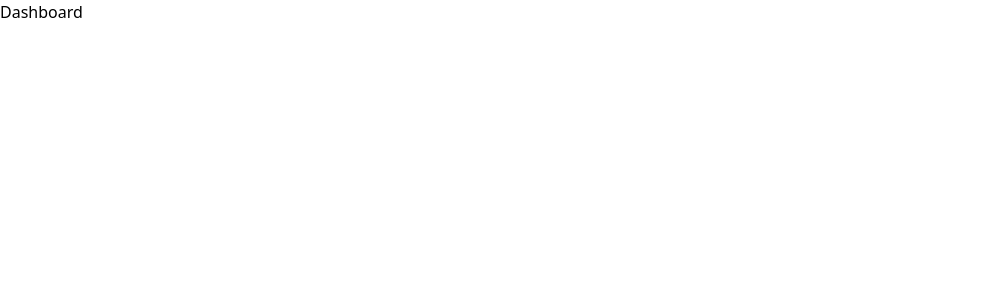
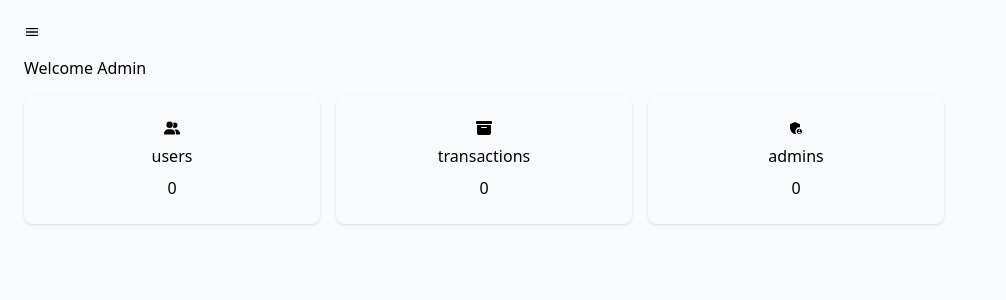
Before and after one commit to vulpes231/itrust-admin, a React (Vite) app: page /dash in a window 1280 px wide. Shown: the top 300 px of the page, without its empty margins (0-1006 px from the left). Built offline with nearby package versions, Linux system fonts and the light colour scheme.

Commit message:
admin dash

```diff
--- /dev/null
+++ b/src/components/Authnav.jsx
@@ -0,0 +1,39 @@
+import React, { useState } from "react";
+import { authLinks } from "../constants";
+import { Link } from "react-router-dom";
+import { MdClose, MdMenu } from "react-icons/md";
+
+const Authnav = () => {
+  const [toggle, setToggle] = useState(false);
+
+  const handleToggle = () => {
+    setToggle((prev) => !prev);
+  };
+
+  return (
+    <header className="w-full isolate top-0 bg-slate-200">
+      <nav className="p-6 flex justify-between items-center">
+        <h1>iTrust Admin</h1>
+        <div className="flex items-center gap-6">
+          <ul className="hidden lg:flex items-center gap-4">
+            {authLinks.map((lnk) => {
+              return (
+                <li key={lnk.id}>
+                  <Link to={lnk.path}>{lnk.title}</Link>
+                </li>
+              );
+            })}
+          </ul>
+          <button
+            className="text-xl font-semibold p-1 sm:hidden"
+            onClick={handleToggle}
+          >
+            {!toggle ? <MdMenu /> : <MdClose />}
+          </button>
+        </div>
+      </nav>
+    </header>
+  );
+};
+
+export default Authnav;
--- a/src/components/Content.jsx
+++ b/src/components/Content.jsx
@@ -1,11 +1,9 @@
 import React from "react";
 import { Login } from "../pages";
-import Navbar from "./Navbar";
 
 const Content = () => {
   return (
     <div>
-      <Navbar />
       <Login />
     </div>
   );
--- /dev/null
+++ b/src/components/dash/Box.jsx
@@ -0,0 +1,13 @@
+import React from "react";
+
+const Box = ({ icon, title, value }) => {
+  return (
+    <div className="bg white rounded-lg shadow h-30 flex flex-col items-center justify-center gap-2 p-6">
+      <span>{icon}</span>
+      <span>{title}</span>
+      <span>{value}</span>
+    </div>
+  );
+};
+
+export default Box;
--- /dev/null
+++ b/src/components/dash/Stats.jsx
@@ -0,0 +1,17 @@
+import React from "react";
+import Box from "./Box";
+import {} from "react-icons/fa";
+import { FaUserGroup, FaBoxArchive } from "react-icons/fa6";
+import { MdAdminPanelSettings } from "react-icons/md";
+
+const Stats = () => {
+  return (
+    <div className="grid sm:grid-cols-2 md:grid-cols-3 lg:grid-cols-4 gap-4">
+      <Box icon={<FaUserGroup />} title={"users"} value={0} />
+      <Box icon={<FaBoxArchive />} title={"transactions"} value={0} />
+      <Box icon={<MdAdminPanelSettings />} title={"admins"} value={0} />
+    </div>
+  );
+};
+
+export default Stats;
--- a/src/components/index.jsx
+++ b/src/components/index.jsx
@@ -3,5 +3,6 @@ import Content from "./Content";
 import Section from "./Section";
 import Formdiv from "./Formdiv";
 import Forminput from "./Forminput";
+import Authnav from "./Authnav";
 
-export { Navbar, Content, Section, Formdiv, Forminput };
+export { Navbar, Content, Section, Formdiv, Forminput, Authnav };
--- a/src/constants/index.js
+++ b/src/constants/index.js
@@ -5,5 +5,11 @@ const links = [
   { id: "login", title: "Login", path: "/" },
   { id: "signup", title: "Signup", path: "/create-admin" },
 ];
+const authLinks = [
+  { id: "dash", title: "Dashboard", path: "/dash" },
+  { id: "user", title: "Users", path: "/users" },
+  { id: "trnx", title: "Transactions", path: "/transactions" },
+  { id: "wallet", title: "Wallets", path: "/wallets" },
+];
 
-export { devServer, liveServer, links };
+export { devServer, liveServer, links, authLinks };
--- a/src/pages/Dashboard.jsx
+++ b/src/pages/Dashboard.jsx
@@ -1,7 +1,57 @@
-import React from "react";
+import React, { useState } from "react";
+import { MdMenu } from "react-icons/md";
+import { Link } from "react-router-dom";
+import { authLinks } from "../constants";
+import Stats from "../components/dash/Stats";
 
 const Dashboard = () => {
-  return <div>Dashboard</div>;
+  const [toggle, setToggle] = useState(false);
+
+  const handleToggle = () => {
+    setToggle((prev) => !prev); // Toggle the state between true and false
+  };
+
+  return (
+    <section className="min-h-screen flex">
+      <aside
+        className={`w-[250px] ${toggle ? "block" : "hidden"} bg-slate-200`}
+      >
+        <div className="h-full p-6 overflow-y-auto">
+          <ul className="flex flex-col gap-4">
+            {authLinks.map((lnk) => (
+              <li key={lnk.id}>
+                <Link
+                  to={lnk.path}
+                  className="block py-2 px-4 hover:bg-gray-200 rounded"
+                >
+                  {lnk.title}
+                </Link>
+              </li>
+            ))}
+          </ul>
+        </div>
+      </aside>
+      <div
+        className={`flex-1 ${
+          toggle ? "w-[calc(100% - 250px)]" : "w-full"
+        } bg-slate-50`}
+      >
+        <div className="p-6">
+          <span onClick={handleToggle} className="cursor-pointer">
+            <MdMenu />
+          </span>
+          <div className="mt-4 flex flex-col gap-4">
+            <p>Welcome Admin</p>
+            <div>
+              <>
+                <Stats />
+              </>
+            </div>
+          </div>
+        </div>
+      </div>
+    </section>
+  );
 };
 
 export default Dashboard;
--- /dev/null
+++ b/src/utils/utilities.js
@@ -0,0 +1,4 @@
+export const getAccessToken = () => {
+  const token = sessionStorage.getItem("accessToken");
+  return token ? JSON.parse(token) : null;
+};
```
Also changed, not shown: src/App.jsx (+7 -2 lines).
